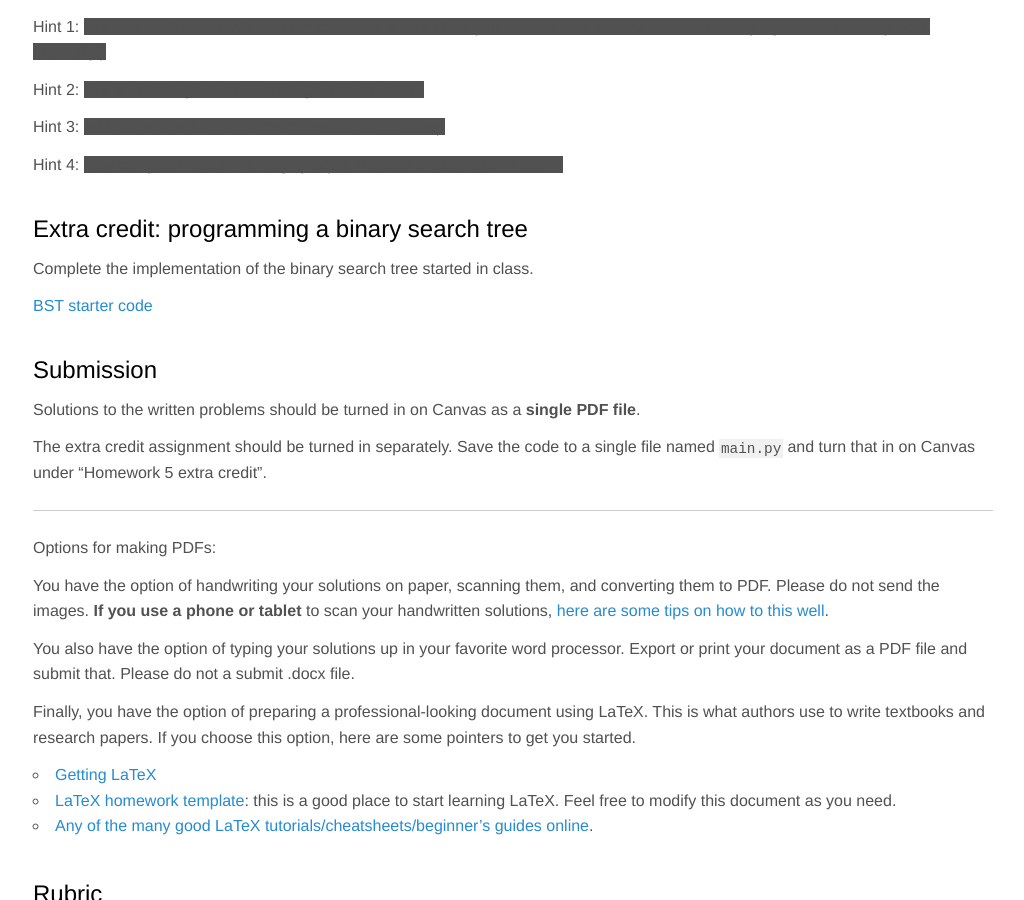
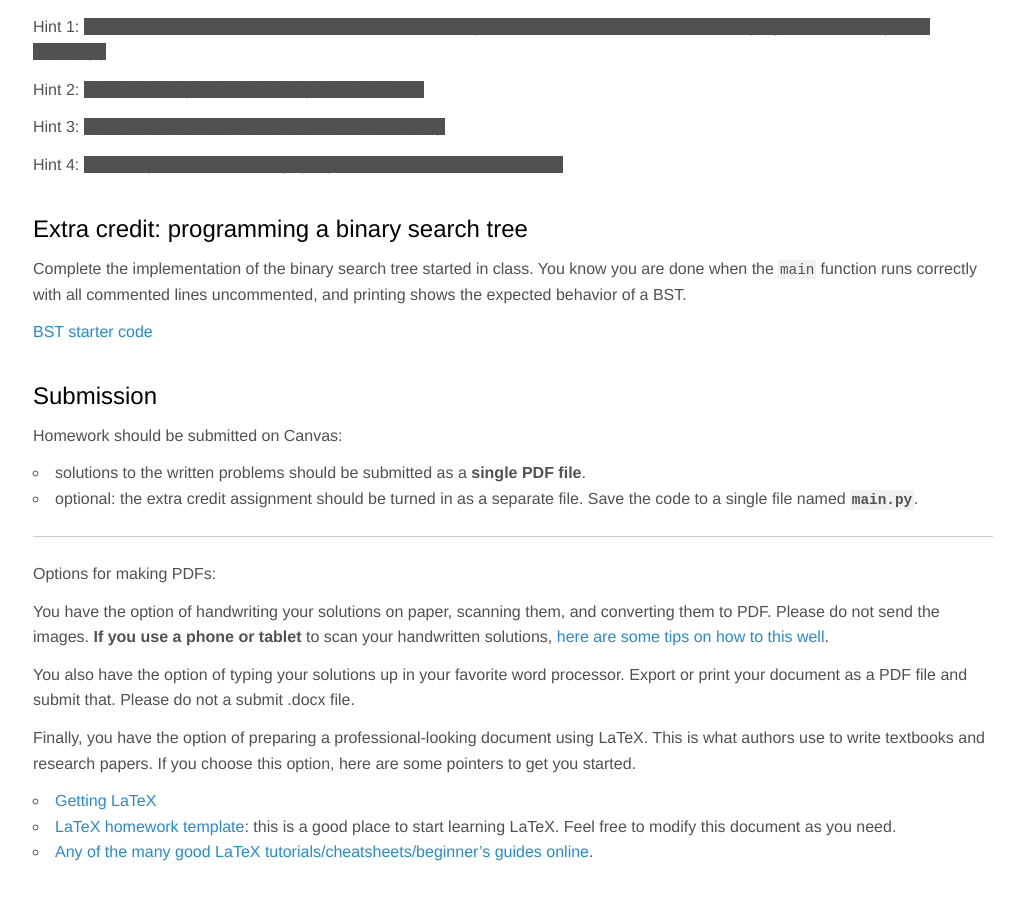
Before and after one commit to jnylam/jnylam.github.io, a Jekyll site: the page built from _courses/146-f16/homework05.md, in a window 1280 px wide and 900 px high, scrolled down 769 px. Shown: the whole window, without its empty margins (127-1151 px from the left). Built offline with Jekyll 4.4.1, drawn with Linux system fonts in a browser that asks for light colours; formulas are drawn with MathJax 3.

Commit message:
146 hw 5 add

```diff
--- a/_courses/146-f16/homework05.md
+++ b/_courses/146-f16/homework05.md
@@ -36,16 +36,17 @@ Hint 4: <span class="hint">how can you maintain a roughly equal number of elemen
 
 ## Extra credit: programming a binary search tree
 
-Complete the implementation of the binary search tree started in class.
+Complete the implementation of the binary search tree started in class. You know you are done when the `main` function runs correctly with all commented lines uncommented, and printing shows the expected behavior of a BST.
 
 [BST starter code](https://glot.io/snippets/ej354dtkn2)
 
 
 ## Submission
 
-Solutions to the written problems should be turned in on Canvas as a __single PDF file__.
+Homework should be submitted on Canvas:
 
-The extra credit assignment should be turned in separately. Save the code to a single file named `main.py` and turn that in on Canvas under "Homework 5 extra credit".
+* solutions to the written problems should be submitted as a __single PDF file__.
+* optional: the extra credit assignment should be turned in as a separate file. Save the code to a single file named __`main.py`__.
 
 ---
 Options for making PDFs:
```
Also changed, not shown: _courses/146-f16/index.md (+1 -1 lines).
